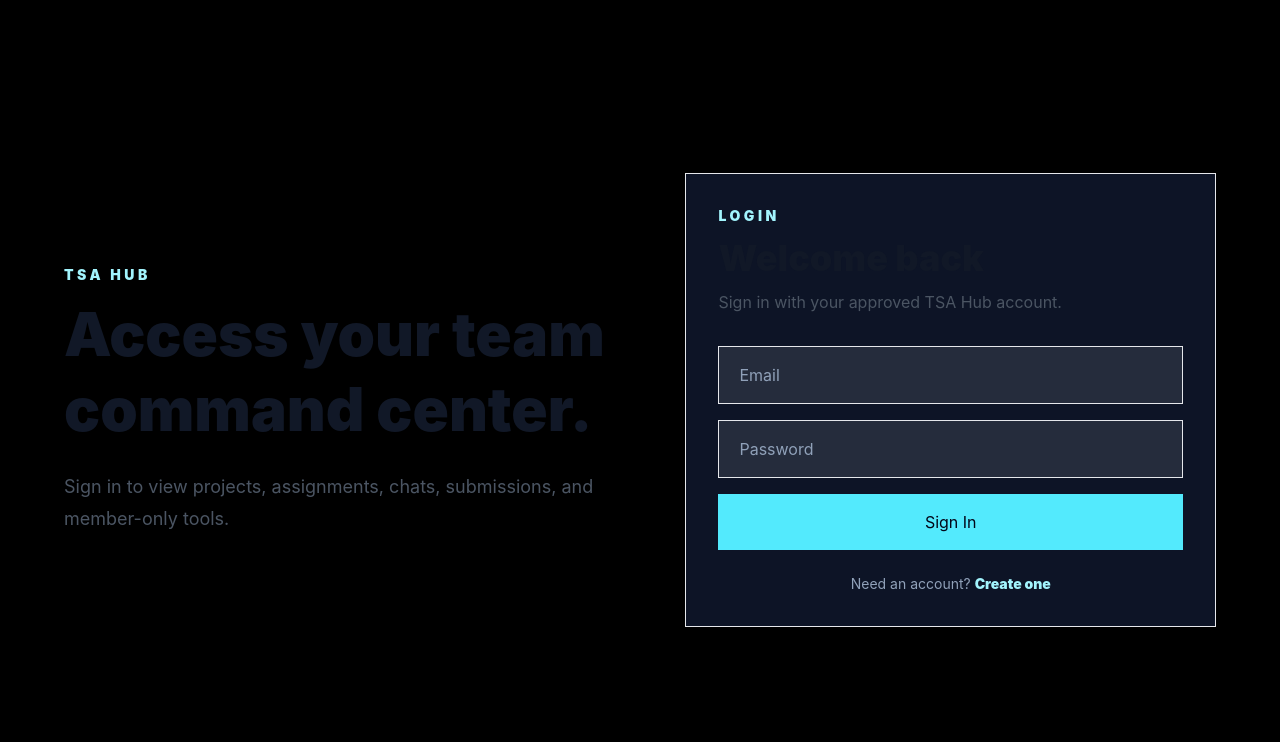
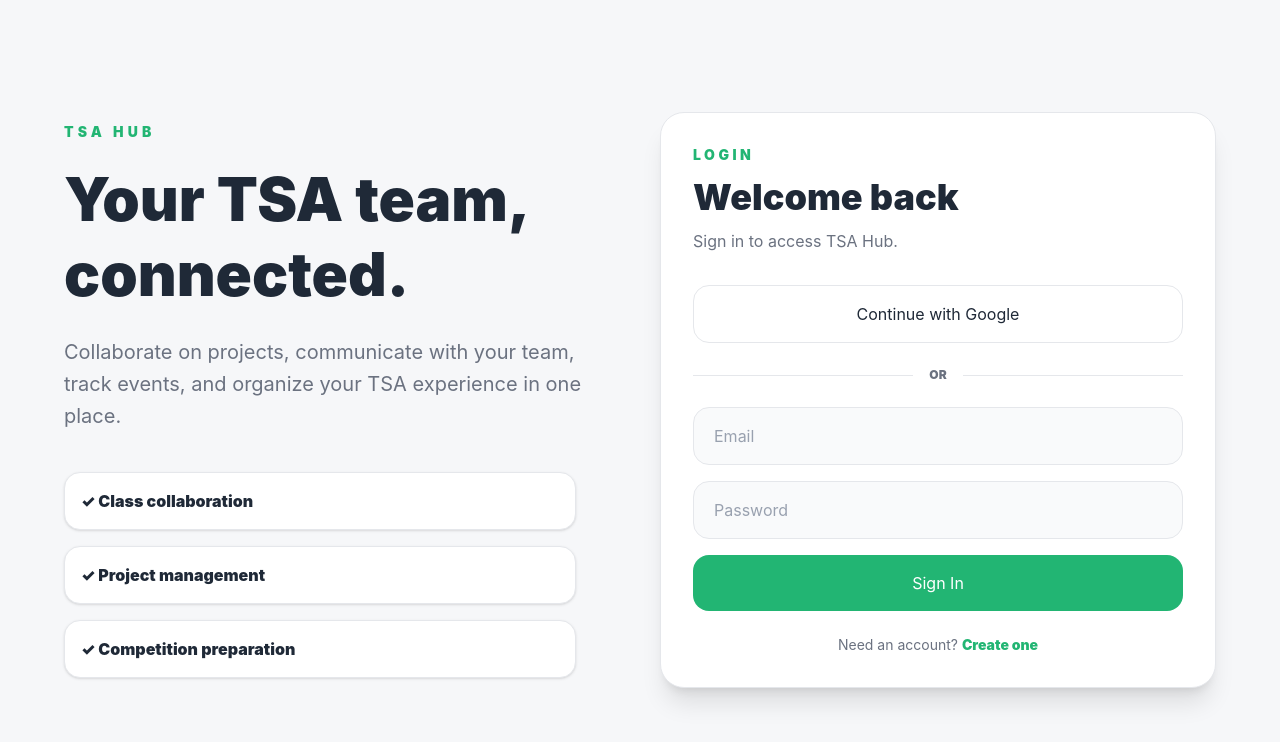
Before and after one commit to FrostCube025/TSA-hub, a React (Vite) app: page /login in a window 1280 px wide. Shown: the top 742 px of the page. Built offline with nearby package versions, Linux system fonts and the light colour scheme; no server answers.

Commit message:
Update login design and light theme

```diff
--- a/src/pages/Login.jsx
+++ b/src/pages/Login.jsx
@@ -4,6 +4,7 @@ import { supabase } from "../lib/supabaseClient"
 
 export default function Login() {
   const navigate = useNavigate()
+
   const [email, setEmail] = useState("")
   const [password, setPassword] = useState("")
   const [loading, setLoading] = useState(false)
@@ -11,10 +12,10 @@ export default function Login() {
 
   async function handleLogin(e) {
     e.preventDefault()
+
     setLoading(true)
     setMessage("")
 
-    try {
     const { data, error } = await supabase.auth.signInWithPassword({
       email,
       password,
@@ -22,62 +23,115 @@ export default function Login() {
 
     if (error) {
       setMessage(error.message)
+      setLoading(false)
       return
     }
 
     if (!data.user) {
-        setMessage("Login failed. No user returned.")
+      setMessage("Login failed.")
+      setLoading(false)
       return
     }
 
     navigate("/dashboard")
-    } catch (err) {
-      setMessage("Something went wrong while signing in.")
-    } finally {
     setLoading(false)
-    }
   }
 
   return (
-    <div className="min-h-screen bg-black px-5 py-10 text-[#111827]">
-      <div className="mx-auto flex min-h-[calc(100vh-80px)] max-w-6xl items-center justify-center">
-        <div className="grid w-full gap-8 lg:grid-cols-[1fr_0.9fr] lg:items-center">
+    <div className="min-h-screen bg-[var(--bg)] px-5 py-10">
+
+      <div className="mx-auto grid min-h-[calc(100vh-80px)] max-w-6xl items-center gap-10 lg:grid-cols-2">
+
+        {/* Left side */}
         <div className="hidden lg:block">
-            <p className="mb-3 text-sm font-black uppercase tracking-[0.25em] text-cyan-200">
+
+          <p className="text-sm font-black uppercase tracking-[0.3em] text-[var(--primary)]">
             TSA Hub
           </p>
 
-            <h1 className="text-6xl font-black leading-tight text-[#111827]">
-              Access your team command center.
+          <h1 className="mt-5 text-6xl font-black leading-tight text-[var(--text)]">
+            Your TSA team,
+            <br />
+            connected.
           </h1>
 
-            <p className="mt-6 max-w-xl text-lg leading-8 text-[#4b5563]">
-              Sign in to view projects, assignments, chats, submissions, and member-only tools.
+          <p className="mt-6 max-w-xl text-xl leading-8 text-[var(--text-muted)]">
+            Collaborate on projects, communicate with your team, track events,
+            and organize your TSA experience in one place.
           </p>
+
+
+          <div className="mt-10 grid max-w-lg gap-4">
+
+            {[
+              "Class collaboration",
+              "Project management",
+              "Competition preparation",
+            ].map((item) => (
+              <div
+                key={item}
+                className="rounded-2xl border border-[var(--border)] bg-white p-4 font-black text-[var(--text)] shadow-sm"
+              >
+                ✓ {item}
+              </div>
+            ))}
+
           </div>
 
-          <div className="border border-[#e5e7eb] bg-slate-900/90 p-6 shadow-2xl shadow-black/30 sm:p-8">
-            <p className="mb-3 text-sm font-black uppercase tracking-[0.25em] text-cyan-200">
+        </div>
+
+
+        {/* Login card */}
+        <div className="rounded-3xl border border-[var(--border)] bg-white p-8 shadow-xl">
+
+          <p className="text-sm font-black uppercase tracking-[0.25em] text-[var(--primary)]">
             Login
           </p>
 
-            <h2 className="text-4xl font-black text-[#111827]">
+
+          <h2 className="mt-3 text-4xl font-black text-[var(--text)]">
             Welcome back
           </h2>
 
-            <p className="mt-3 text-[#4b5563]">
-              Sign in with your approved TSA Hub account.
+
+          <p className="mt-3 text-[var(--text-muted)]">
+            Sign in to access TSA Hub.
           </p>
 
-            <form onSubmit={handleLogin} className="mt-8 space-y-4">
+
+          <button
+            type="button"
+            className="mt-8 w-full rounded-2xl border border-[var(--border)] bg-white px-5 py-4 font-black text-[var(--text)] transition hover:bg-[var(--surface-soft)]"
+          >
+            Continue with Google
+          </button>
+
+
+          <div className="my-6 flex items-center gap-4">
+            <div className="h-px flex-1 bg-[var(--border)]" />
+
+            <span className="text-xs font-black uppercase text-[var(--text-muted)]">
+              or
+            </span>
+
+            <div className="h-px flex-1 bg-[var(--border)]" />
+          </div>
+
+
+          <form
+            onSubmit={handleLogin}
+            className="space-y-4"
+          >
+
             <input
               type="email"
               placeholder="Email"
               value={email}
               onChange={(e) => setEmail(e.target.value)}
               required
-                className="w-full border border-[#e5e7eb] bg-white/10 px-5 py-4 text-[#111827] outline-none placeholder:text-slate-400"
+              className="w-full rounded-2xl border border-[var(--border)] bg-[var(--surface-soft)] px-5 py-4 font-bold text-[var(--text)] outline-none placeholder:text-gray-400 focus:border-[var(--primary)]"
             />
+
 
             <input
               type="password"
@@ -85,32 +139,41 @@ export default function Login() {
               value={password}
               onChange={(e) => setPassword(e.target.value)}
               required
-                className="w-full border border-[#e5e7eb] bg-white/10 px-5 py-4 text-[#111827] outline-none placeholder:text-slate-400"
+              className="w-full rounded-2xl border border-[var(--border)] bg-[var(--surface-soft)] px-5 py-4 font-bold text-[var(--text)] outline-none placeholder:text-gray-400 focus:border-[var(--primary)]"
             />
+
 
             <button
               disabled={loading}
-                className="w-full bg-cyan-300 px-5 py-4 font-black text-slate-950 disabled:opacity-60"
+              className="w-full rounded-2xl bg-[var(--primary)] px-5 py-4 font-black text-white transition hover:bg-[var(--primary-hover)] disabled:opacity-60"
             >
               {loading ? "Signing in..." : "Sign In"}
             </button>
+
           </form>
 
+
           {message && (
-              <p className="mt-5 border border-red-300/20 bg-red-400/10 p-4 text-sm font-bold text-red-100">
+            <div className="mt-5 rounded-2xl bg-red-50 p-4 text-sm font-bold text-red-700">
               {message}
-              </p>
+            </div>
           )}
 
-            <p className="mt-6 text-center text-sm text-slate-400">
+
+          <p className="mt-6 text-center text-sm text-[var(--text-muted)]">
             Need an account?{" "}
-              <Link to="/signup" className="font-black text-cyan-200">
+            <Link
+              to="/signup"
+              className="font-black text-[var(--primary)]"
+            >
               Create one
             </Link>
           </p>
+
         </div>
+
       </div>
-      </div>
+
     </div>
   )
 }
```
Lines whose indentation alone changed are shown as unchanged.
